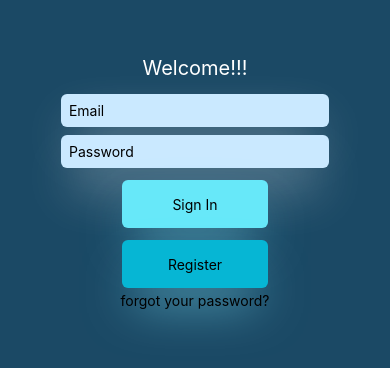
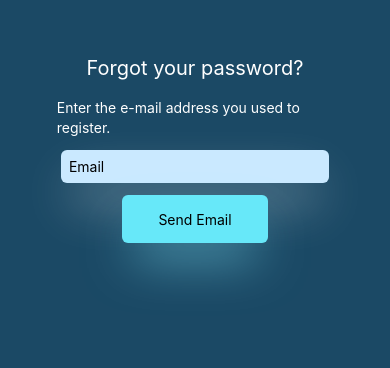
Before and after one commit to EugeniaGramajo/AppAds, a React Native app in the folder client/: screen / in a window 390 px wide. Shown: the part 304-672 px from the top of the page. Built offline with nearby package versions, Linux system fonts and the light colour scheme.

Commit message:
componnents/recopassw

```diff
--- a/client/App.js
+++ b/client/App.js
@@ -3,14 +3,16 @@ import React from "react";
 import { Alert, Button, Text, View } from "react-native";
 import LoginForm from "./components/User/LogingForm/LoginForm";
 import RegisterForm from "./components/User/LogingForm/RegisterForm";
+import RecoveryPassword from "./components/User/LogingForm/RecoveryPasswordForm";
 
 
 export default function App() {
   return (
     <>
       <View className="flex-1 items-center justify-center bg-darkBlue">
-         <LoginForm/>
+         {/* <LoginForm/> */}
         {/* <RegisterForm/> */}
+        <RecoveryPassword/>
       </View>
     </>
   );
--- a/client/components/User/LogingForm/RecoveryPasswordForm.jsx
+++ b/client/components/User/LogingForm/RecoveryPasswordForm.jsx
@@ -0,0 +1,17 @@
+import React from "react";
+import { Text, View, TextInput, Pressable } from "react-native";
+
+
+
+export default function RecoveryPassword(){
+    return(
+<View className="flex  w-9/12 h-36 items-center">
+<Text className="text-xl text-white m-2">Forgot your password?</Text>
+<Text className="text-sm text-white m-2">Enter the e-mail address you used to register.</Text>
+<TextInput className="bg-textBlue text-black h-2/6 rounded-md w-11/12 p-2 m-1 shadow-2xl shadow-white" placeholder="Email"/>
+<Pressable className="bg-cyan-300 h-2/6 w-1/2 items-center rounded-md m-2 shadow-2xl shadow-buttonBlue">
+    <Text className="flex justify-center items-center m-auto">Send Email</Text>
+</Pressable>
+</View>
+)
+}
```
